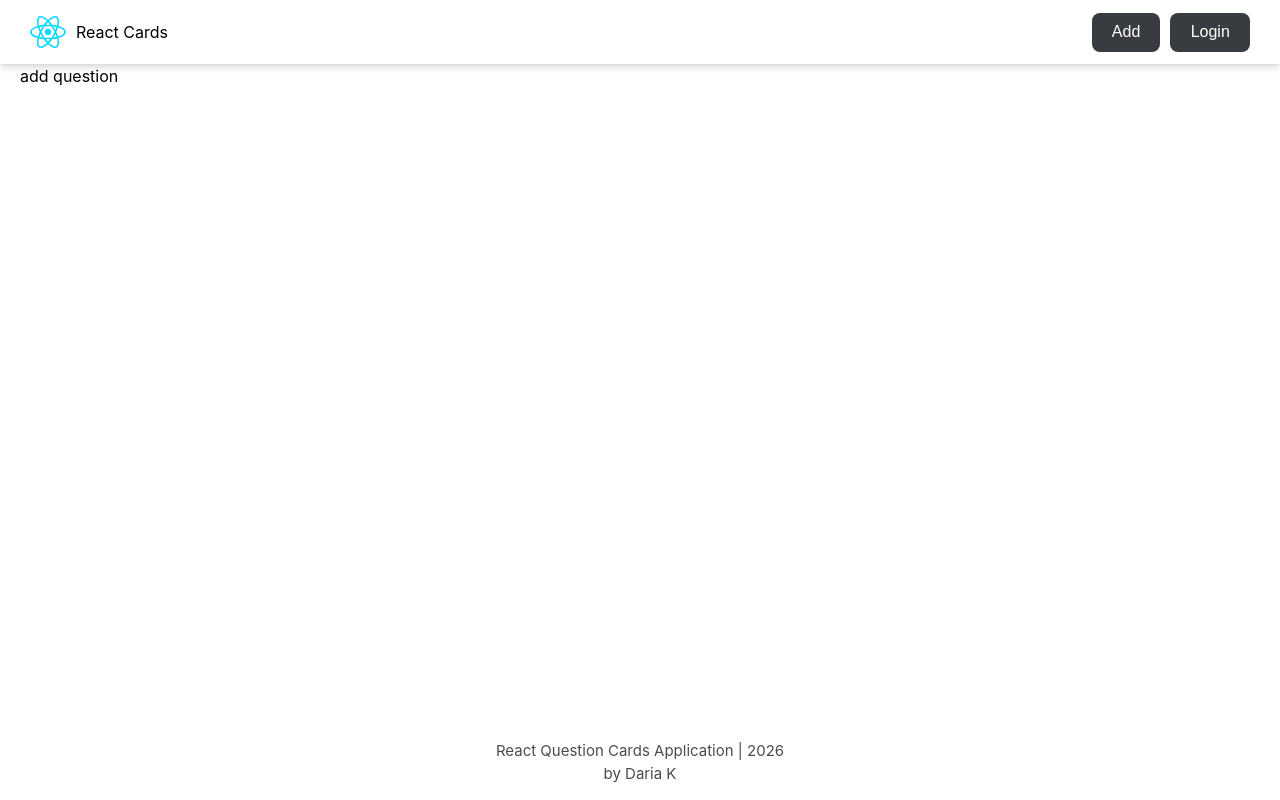
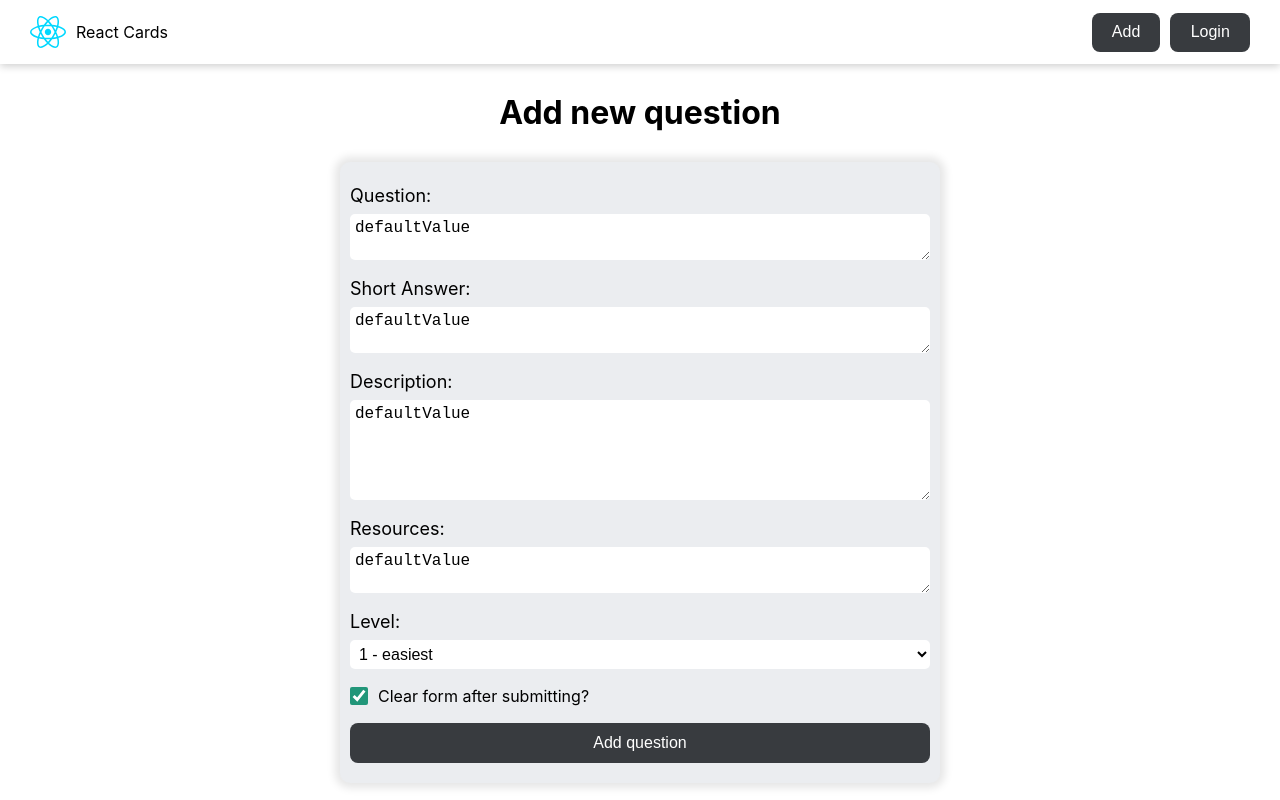
Before and after one commit to dkorneva/react-cards-app, a React (Vite) app: page /addquestion in a window 1280 px wide. Built offline with nearby package versions, Linux system fonts and the light colour scheme.

Commit message:
feat: добавлена страница AddQuestionPage

```diff
--- a/src/App.jsx
+++ b/src/App.jsx
@@ -3,6 +3,7 @@
 import { HomePage } from './pages/HomePage'
 import { NotFoundPage } from './pages/NotFoundPage'
 import { QuestionPage } from './pages/QuestionPage'
+import { AddQuestionPage } from './pages/AddQuestionPage'
 
 function App() {
   return (
@@ -13,7 +14,7 @@
 					<Route path='/' element={<HomePage />} />
 					<Route path='/main' element={<div>main component</div>} />
 					<Route path='/forbidden' element={<div>forbidden</div>} />
-					<Route path='/addquestion' element={<div>add question</div>} />
+					<Route path='/addquestion' element={<AddQuestionPage/>} />
 					{/* для динамики в react-router необходимо поставить :id, т.е. связываем задекларированный маршрут с конкретным маршрутом из QuestionCard*/}
 					<Route path='/question/:id' element={<QuestionPage />} />
 					<Route path='/editqestion/:id' element={<div>Edit Question</div>}></Route>
--- a/src/index.css
+++ b/src/index.css
@@ -7,6 +7,7 @@
   --btn-text-color: #fff;
 
   --card-bg-color: #343a46;
+  --green-color: #219679;
 
   font-family: Inter, system-ui, Avenir, Arial, Helvetica, sans-serif;
   line-height: 1.5;
@@ -47,6 +48,7 @@
     --btn-text-color: #fff;
 
     --card-bg-color: #ebedf0;
+    --green-color: #219679;
   }
 }
 @media (prefers-color-scheme: dark) {
@@ -58,5 +60,6 @@
     --btn-text-color: #57C3DC;
 
     --card-bg-color: #343a46;
+    --green-color: #219679;
   }
 }
--- /dev/null
+++ b/src/pages/AddQuestionPage/AddQuestionPage.jsx
@@ -0,0 +1,83 @@
+import {} from 'react'
+import cls from './AddQuestionPage.module.css'
+import {Button} from "../../components/Button"
+
+export const AddQuestionPage = () => {
+	return (
+		<>
+			<h1 className={cls.formTitle}>Add new question</h1>
+
+			<div className={cls.formContainer}>
+				<form action='' className={cls.form}>
+					<div className={cls.formControl}>
+						<label htmlFor='questionField'>Question: </label>
+						<textarea
+							// есть атрибут value, а есть атрибут defaultValue, когда мы используем неуправляемый контрол (у которого нет состояния, которое управляется с помоью React), то используем defaultValue, чтобы дать изначальное значение для контрола, value используем для состояния, при подвязывании элемента и функции изменения состояния через eventOnChange
+							defaultValue={'defaultValue'}
+							name='question'
+							id='questionField'
+							cols='30'
+							rows='2'
+							required
+							placeholder='please enter question'
+						></textarea>
+						{/* в данном случае поле name обязательно, по нему будут доставаться значения из полей для взаимодействия с бэкендом, name желательно должен совпадать с полями, которые есть в БД */}
+					</div>
+					<div className={cls.formControl}>
+						<label htmlFor='answerField'>Short Answer: </label>
+						<textarea
+							defaultValue={'defaultValue'}
+							name='answer'
+							id='answerField'
+							cols='30'
+							rows='2'
+							required
+							placeholder='please enter short answer'
+						></textarea>
+					</div>
+					<div className={cls.formControl}>
+						<label htmlFor='descriptionField'>Description: </label>
+						<textarea
+							defaultValue={'defaultValue'}
+							name='description'
+							id='descriptionField'
+							cols='30'
+							rows='5'
+							required
+							placeholder='please enter a full description'
+						></textarea>
+					</div>
+					<div className={cls.formControl}>
+						<label htmlFor='resourcesField'>Resources: </label>
+						<textarea
+							defaultValue={'defaultValue'}
+							name='resources'
+							id='resourcesField'
+							cols='30'
+							rows='2'
+							required
+							placeholder='please enter resources separated by commas'
+						></textarea>
+					</div>
+					<div className={cls.formControl}>
+						<label htmlFor='levelField'>Level: </label>
+						<select name='level' id='levelField' defaultValue={'defaultValue'}>
+							<option disabled>Question level</option>
+							<hr />
+							<option value='1'>1 - easiest</option>
+							<option value='2'>2 - medium</option>
+							<option value='3'>3 - hardest</option>
+						</select>
+					</div>
+
+					<label htmlFor='clearFormField' className={cls.clearFormControl}>
+						<input className={cls.checkbox} type='checkbox' name='clearForm' id='clearFormField' defaultChecked={true}/>
+            <span>Clear form after submitting?</span>
+					</label>
+
+          <Button>Add question</Button>
+				</form>
+			</div>
+		</>
+	)
+}
--- /dev/null
+++ b/src/pages/AddQuestionPage/AddQuestionPage.module.css
@@ -0,0 +1,71 @@
+.formTitle {
+  margin: 25px auto;
+  width: fit-content;
+}
+
+.formContainer {
+  width: 100%;
+  max-width: 600px;
+  margin: 0 auto;
+  border-radius: 10px;
+  background-color: var(--card-bg-color);
+  box-shadow: 0 0 8px 5px rgba(0, 0, 0, 0.1);
+}
+
+/* form component */
+
+.form {
+  width: 100%;
+  padding: 20px 10px;
+  display: flex;
+  flex-direction: column;
+  justify-content: flex-start;
+  align-items: stretch;
+  gap: 15px;
+}
+
+.formControl {
+  width: 100%;
+  display: flex;
+  flex-direction: column;
+  justify-content: flex-start;
+  align-items: stretch;
+  gap: 5px;
+
+  label {
+    color: var(--text-color);
+    font-size: 18px;
+  }
+
+  select, textarea {
+    padding: 5px;
+    color: var(--text-color);
+    background-color: var(--main-bg-color);
+    font-size: 16px;
+    border-radius: 5px;
+    border: none;
+  }
+
+  select:focus-visible, textarea:focus-visible {
+    outline: 2px solid var(--green-color);
+  }
+}
+
+.clearFormControl {
+  width: 100%;
+  display: flex;
+  justify-content: flex-start;
+  align-items: center;
+  gap: 10px;
+}
+
+.checkbox {
+  width: 18px;
+  height: 18px;
+  accent-color: var(--green-color);
+}
+
+/* селектор соседних переменных */
+.checkbox:disabled + span {
+  opacity: .5;
+}
--- /dev/null
+++ b/src/pages/AddQuestionPage/index.jsx
@@ -0,0 +1 @@
+export {AddQuestionPage} from "./AddQuestionPage"
--- a/src/pages/QuestionPage/QuestionPage.module.css
+++ b/src/pages/QuestionPage/QuestionPage.module.css
@@ -85,5 +85,5 @@
 .checkbox {
   width: 18px;
   height: 18px;
-  accent-color: #16c47f;
+  accent-color: var(--green-color);
 }
```
